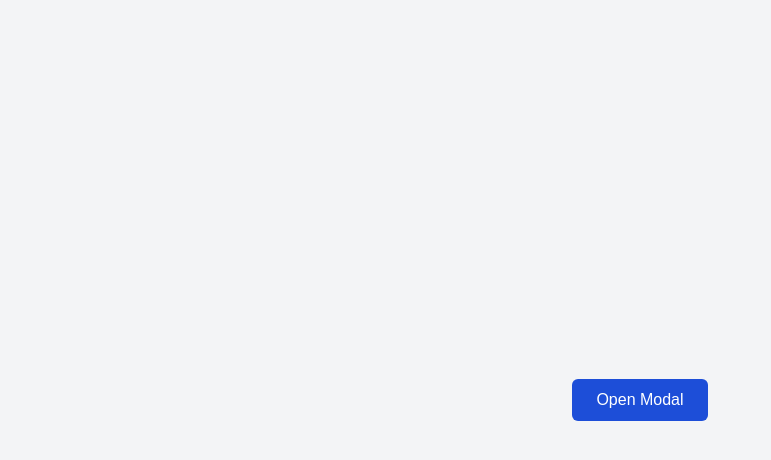
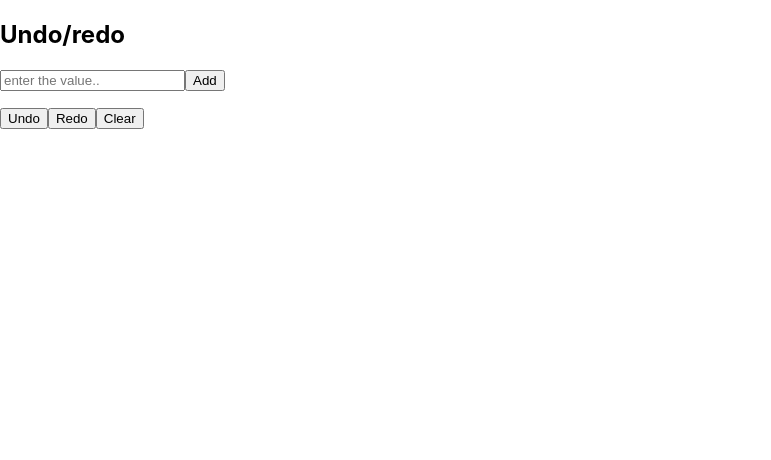
Before and after one commit to goravx/greatfrontend-Solution, a React (Create React App) app: page / in a window 1280 px wide. Shown: the top 460 px of the page, without its empty margins (0-771 px from the left). Built offline with nearby package versions, Linux system fonts and the light colour scheme.

Commit message:
learn: added the useHistoryState

```diff
--- a/src/App.jsx
+++ b/src/App.jsx
@@ -1,33 +1,48 @@
-import React, { useState } from 'react';
-import useClickAway from './hooks/useClickAway';
-import { FiX } from 'react-icons/fi'; // Make sure react-icons is installed
-import './App.css'
-function App() {
-  const [isOpen, setIsOpen] = useState(false);
-  const modalRef = useClickAway(() => setIsOpen(false));
+import { useState } from "react";
+import useHistoryState from "./hooks/useHistoryState";
 
-  return (
-    <div className="app-container">
-      <button className="open-btn" onClick={() => setIsOpen(true)}>
-        Open Modal
-      </button>
+export default function App(){
+      const initialValue = {items:[]};
 
-      {isOpen && (
-        <div className="modal-backdrop">
-          <div ref={modalRef} className="modal">
-            <button className="close-btn" onClick={() => setIsOpen(false)}>
-              <FiX size={20} />
-            </button>
-            <h2>This is the Modal</h2>
-            <p>
-              Styled with CSS only—border, background, text color. Click outside or ✖ to
-              close.
-            </p>
+      const {state,set,undo,redo,clear,canUndo,canRedo} = useHistoryState(initialValue);
+      const [val,setVal] = useState("");
+
+    const addItem = (e) => {
+    e.preventDefault();
+    if (!val.trim()) return;
+    set({
+      ...state,
+      items: state.items.concat({ id: crypto.randomUUID(), name: val }),
+    });
+    setVal("");
+  };
+
+      return (
+          <div>
+              <h2>Undo/redo</h2>
+
+              <form onSubmit = {addItem}>
+                    <input type="text"
+                     placeholder="enter the value.."
+                     value = {val}
+                     onChange = {(e)=>setVal(e.target.value)}/>
+                     <button type="submit">Add</button>
+              </form>
+
+               <ul>
+        {state.items.map((item) => (
+          <li key={item.id}>{item.name}</li>
+        ))}
+      </ul>
+
+
+                  <div style={{marginTop:"10px"}}>
+
+                          <button disable={!canUndo} onClick={undo}>Undo</button>
+                          <button disable={!canRedo} onClick={redo}>Redo</button>
+                          <button onClick={clear}>Clear</button>
+                  </div>
           </div>
-        </div>
-      )}
-    </div>
-  );
+      )
+
 }
-
-export default App;
--- /dev/null
+++ b/src/hooks/useHistoryState.js
@@ -0,0 +1,71 @@
+
+import React, { useState } from "react"
+export default function useHistoryState(initialValue){
+
+      const[history,setHistory] = useState({
+           past:[],
+           present: initialValue,
+           future:[],
+      })
+
+
+      const set = (newValue)=>{
+             setHistory((prev)=>{
+                   return {
+                       past:[...prev.past,prev.present],
+                       present:newValue,
+                       future:[],
+                   }
+             })
+      }
+
+      const undo = ()=>{
+           setHistory((prev)=>{
+               if(prev.past.length ===0) return prev;
+                const previous = prev.past[prev.past.length-1];
+                const newPast = prev.past.slice(0,-1);
+
+                return {
+                    past:newPast,
+                    present: previous,
+                    future: [prev.present,...prev.future],
+                }
+           })
+
+      }
+
+      const redo = ()=>{
+          setHistory((prev)=>{
+               if(prev.future.length ==0) return prev;
+               const next = prev.future[0];
+               const newFuture = prev.future.slice(1);
+
+               return {
+                   past:[...prev.past,prev.present],
+                   present:next,
+                   future:newFuture,
+               }
+          })
+      }
+
+
+      const clearHistory = () =>{
+           setHistory({
+               past:[],
+               present: initialValue,
+               future: [],
+           })
+      }
+
+
+      return {state:history.present,
+        set,
+        undo,
+        redo,
+        clear:clearHistory,
+        canUndo: history.past.length >0,
+        canRedo: history.future.length >0,
+
+      }
+
+}
```
